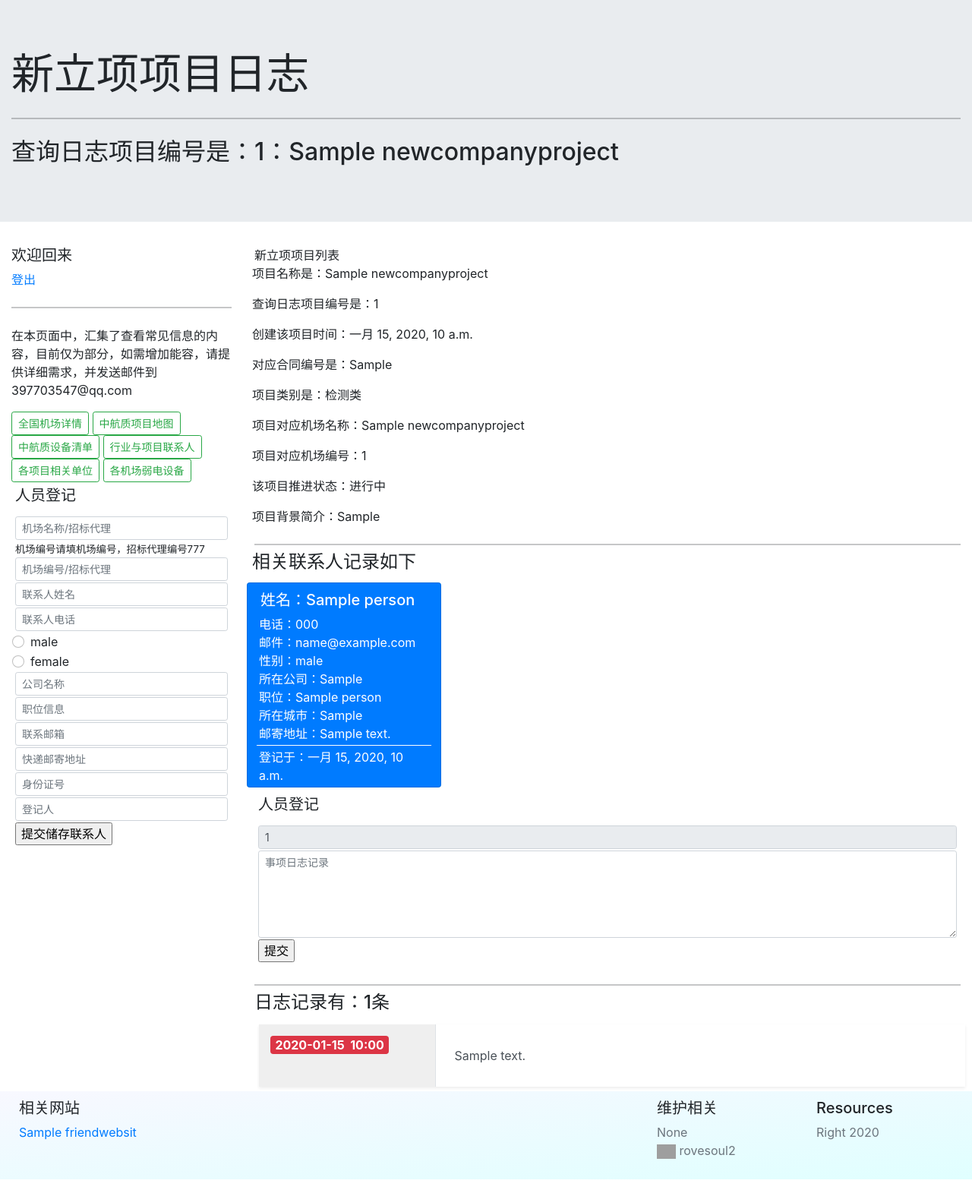
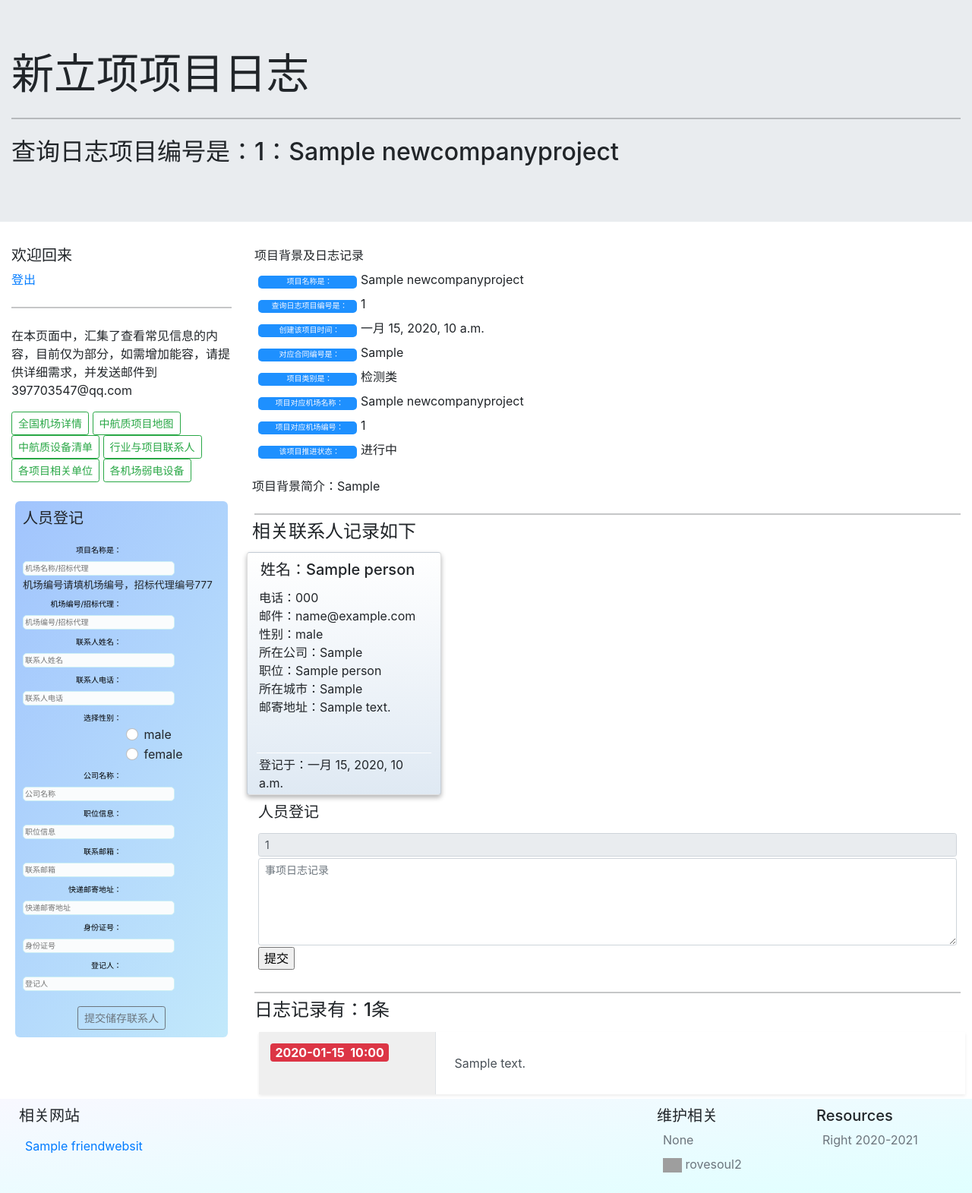
Before and after one commit to rovesoul/zhz_web, a Django app: page /ZHZ/newprojectone/1/ in a window 1280 px wide. Shown: the whole page at 76% size. Run offline with Django 3.2, Linux system fonts and the light colour scheme; tables that the repository leaves empty hold one stand-in row (values such as "Sample post"); grey boxes are pictures that could not be loaded.

Commit message:
调格式一中午~

```diff
--- a/ZHZ_DATABASH/NewProjectView.py
+++ b/ZHZ_DATABASH/NewProjectView.py
@@ -54,10 +54,10 @@ def New_project_oneself(request, NPID):
     print("独立页面", NP_persons)
     FridenWeb = models.FriendWebsit.objects.all()
     dicts = {
-        'pagename': '新立项项目独立页面',
+        'pagename': '项目详情页面',
         'page_title': '新立项项目日志',
         'FriendWeb': FridenWeb.values_list(),
-        'right_title': '新立项项目列表',
+        'right_title': '项目背景及日志记录',
         'NPID': NPID,  # new project项目号
         'NP_message': NP_message,  # new project项目名等
         'NP_Person': NP_persons,
--- a/ZHZ_DATABASH/templates/ZHZ_NP_Note.html
+++ b/ZHZ_DATABASH/templates/ZHZ_NP_Note.html
@@ -8,7 +8,7 @@
           integrity="sha384-BmbxuPwQa2lc/FVzBcNJ7UAyJxM6wuqIj61tLrc4wSX0szH/Ev+nYRRuWlolflfl" crossorigin="anonymous">
     <script src="https://cdn.jsdelivr.net/npm/vue/dist/vue.js"></script>
     <script src="https://unpkg.com/axios/dist/axios.min.js"></script>
-    <title>NewPorject管理</title>
+    <title>{{ pagename }}</title>
     <style type="text/css">
         .tight {
             padding: 0px;
@@ -17,6 +17,41 @@
 
         .input-group-sm {
             margin-bottom: 2px;
+        }
+        #messagelabel{
+            background-color: dodgerblue;
+            color: ghostwhite;
+            font-size:10px;
+            padding: 0px 0px 2px 5px;
+            margin-right:5px;
+            border-radius: 5px;
+            text-align: center ;
+
+            display:inline-block;
+            width:130px;
+
+        }
+        #messagelabel-input{
+            color: black;
+            font-size:10px;
+            padding: 0px 0px 2px 5px;
+            margin-right:5px;
+            border-radius: 5px;
+            text-align: right ;
+            display:inline-block;
+            width:130px;
+
+        }
+        li{
+            margin: 8px;
+            list-style-type:none;
+        }
+        .person-input{
+            border-radius: 5px;
+            font-size: 10px;
+            border:1px solid #cceff5;
+            background:#fafcfd;
+            width: 200px;
         }
     </style>
 </head>
@@ -44,37 +79,46 @@
 
                     <div style="padding: 5px">
 
-                        <form action="/ZHZ/np_creat_person" method="post">
+                        <form action="/ZHZ/np_creat_person" method="post" style="margin-top:20px;padding: 10px;background-image: linear-gradient(120deg, #a1c4fd 0%, #c2e9fb 100%);border-radius: 6px">
                             {% csrf_token %}
                             <h5>人员登记</h5>
                             <p><input type="hidden" name="page" value="{{ page_title }}"></p>
                             <div class="input-group-sm">
-                                <input type="text" name="p_name" class="form-control" aria-label="Sizing example input"
+                                <span id="messagelabel-input" >项目名称是：</span>
+                                <input type="text" name="p_name" class="person-input" aria-label="Sizing example input"
                                        aria-describedby="inputGroup-sizing-sm" placeholder="机场名称/招标代理">
                             </div>
                             <div class="input-group-sm">
                                 <p style="vertical-align: bottom;font-size: smaller;margin-bottom: 0;margin-top: 3px">
                                     机场编号请填机场编号，招标代理编号777</p>
-                                <input type="text" name="p_no" class="form-control" aria-label="Sizing example input"
+                                <span id="messagelabel-input" >机场编号/招标代理：</span>
+                                <input type="text" name="p_no" class="person-input" aria-label="Sizing example input"
                                        aria-describedby="inputGroup-sizing-sm" placeholder="机场编号/招标代理">
                             </div>
                             <div class="input-group-sm">
-                                <input type="hidden" name="NewProjectID" class="form-control"
+                                <span id="messagelabel-input" hidden="hidden">立项项目编号：</span>
+                                <input type="hidden" name="NewProjectID" class="person-input"
                                        aria-label="Sizing example input "
                                        aria-describedby="inputGroup-sizing-sm" placeholder="立项项目编号" value="{{ NPID }}"
                                        readonly="readonly">
                             </div>
                             <div class="input-group-sm">
-                                <input type="text" name="name" class="form-control" aria-label="Sizing example input"
+                                <span id="messagelabel-input" >联系人姓名：</span>
+                                <input type="text" name="name" class="person-input" aria-label="Sizing example input"
                                        aria-describedby="inputGroup-sizing-sm" placeholder="联系人姓名"
                                        aria-describedby="basic-addon1">
                             </div>
 
                             <div class="input-group-sm">
-                                <input type="text" name="phone" class="form-control" aria-label="Sizing example input"
+                                <span id="messagelabel-input" >联系人电话：</span>
+                                <input type="text" name="phone" class="person-input" aria-label="Sizing example input"
                                        aria-describedby="inputGroup-sizing-sm" placeholder="联系人电话">
                             </div>
+                            <div>
+                                <span id="messagelabel-input" >选择性别：</span>
+                            </div>
                             <div class="form-check">
+                                <span id="messagelabel-input" ></span>
                                 <input class="form-check-input" type="radio" name="sex"
                                        id="flexRadioDefault1" value="male">
                                 <label class="form-check-label" checked for="flexRadioDefault1">
@@ -82,39 +126,47 @@
                                 </label>
                             </div>
                             <div class="form-check">
+                                <span id="messagelabel-input" ></span>
                                 <input class="form-check-input" type="radio" name="sex"
-                                       id="flexRadioDefault2" value="male">
+                                       id="flexRadioDefault2" value="female">
                                 <label class="form-check-label" for="flexRadioDefault2">
                                     female
                                 </label>
                             </div>
 
                             <div class="input-group-sm">
-                                <input type="text" name="company" class="form-control" aria-label="Sizing example input"
+                                <span id="messagelabel-input" >公司名称：</span>
+                                <input type="text" name="company" class="person-input" aria-label="Sizing example input"
                                        aria-describedby="inputGroup-sizing-sm" placeholder="公司名称">
                             </div>
                             <div class="input-group-sm">
-                                <input type="text" name="title" class="form-control" aria-label="Sizing example input"
+                                <span id="messagelabel-input" >职位信息：</span>
+                                <input type="text" name="title" class="person-input" aria-label="Sizing example input"
                                        aria-describedby="inputGroup-sizing-sm" placeholder="职位信息">
                             </div>
                             <div class="input-group-sm">
-                                <input type="email" name="email" class="form-control" aria-label="Sizing example input"
+                                <span id="messagelabel-input" >联系邮箱：</span>
+                                <input type="email" name="email" class="person-input" aria-label="Sizing example input"
                                        aria-describedby="inputGroup-sizing-sm" placeholder="联系邮箱">
                             </div>
                             <div class="input-group-sm">
-                                <input type="text" name="address" class="form-control" aria-label="Sizing example input"
+                                <span id="messagelabel-input" >快递邮寄地址：</span>
+                                <input type="text" name="address" class="person-input" aria-label="Sizing example input"
                                        aria-describedby="inputGroup-sizing-sm" placeholder="快递邮寄地址">
                             </div>
                             <div class="input-group-sm">
-                                <input type="text" name="idNO" class="form-control" aria-label="Sizing example input"
+                                <span id="messagelabel-input" >身份证号：</span>
+                                <input type="text" name="idNO" class="person-input" aria-label="Sizing example input"
                                        aria-describedby="inputGroup-sizing-sm" placeholder="身份证号">
                             </div>
                             <div class="input-group-sm">
-                                <input type="text" name="up_name" class="form-control" aria-label="Sizing example input"
+                                <span id="messagelabel-input" >登记人：</span>
+                                <input type="text" name="up_name" class="person-input" aria-label="Sizing example input"
                                        aria-describedby="inputGroup-sizing-sm" placeholder="登记人">
                             </div>
 
-                            <p><input type="submit" value="提交储存联系人"></p>
+                            <div style="text-align: center;font-size: 10px;margin-top: 20px"><input class="btn btn-outline-secondary btn-sm" type="submit" value="提交储存联系人"></div>
+
                         </form>
                     </div>
 
@@ -128,16 +180,16 @@
         <div class="col-sm-9">
             {{ right_title }}
             <div class="row align-items-start">
-                <div>
-                    <p>项目名称是：{{ NP_message.NewProject_name }}</p>
-                    <p>查询日志项目编号是：{{ NP_message.NewProjectID }}</p>
-                    <p>创建该项目时间：{{ NP_message.c_time }}</p>
-                    <p>对应合同编号是：{{ NP_message.Contracts_no }}</p>
-                    <p>项目类别是：{{ NP_message.NewProject_type }}</p>
-                    <p>项目对应机场名称：{{ NP_message.p_name }}</p>
-                    <p>项目对应机场编号：{{ NP_message.p_no }}</p>
-                    <p>该项目推进状态：{{ NP_message.NewProject_status }}</p>
-                </div>
+                <ul>
+                    <li > <span id="messagelabel" >项目名称是：</span>{{ NP_message.NewProject_name }}</li>
+                    <li ><span id="messagelabel" >查询日志项目编号是：</span>{{ NP_message.NewProjectID }}</li>
+                    <li ><span id="messagelabel" >创建该项目时间：</span>{{ NP_message.c_time }}</li>
+                    <li ><span id="messagelabel" >对应合同编号是：</span>{{ NP_message.Contracts_no }}</li>
+                    <li ><span id="messagelabel" >项目类别是：</span>{{ NP_message.NewProject_type }}</li>
+                    <li ><span id="messagelabel" >项目对应机场名称：</span>{{ NP_message.p_name }}</li>
+                    <li ><span id="messagelabel" >项目对应机场编号：</span>{{ NP_message.p_no }}</li>
+                    <li ><span id="messagelabel" >该项目推进状态：</span>{{ NP_message.NewProject_status }}</li>
+                </ul>
                 <p>项目背景简介：{{ NP_message.NewProjectDoc }}</p>
             </div>
             <hr class="my-2">
@@ -145,9 +197,10 @@
                 <h4 style="display: inline-flex">相关联系人记录如下</h4>
 
                 {% for i in NP_Person %}
-                    <div class="card text-white bg-primary " style="max-width: 16rem;margin: 5px">
+                    <div class="card  " style="min-height:20em;max-width: 16rem;margin: 5px;background-image: linear-gradient(to top, #dfe9f3 0%, white 100%);box-shadow: 0 0 0 0.1px hsla(0,0%,100%,.2) inset,
+                                    0 .2em 0.4em rgba(0, 0, 0, 0.3);">
                         <div style="padding: 5px;margin-top: 5px">
-                            <h5 class="card-title" style="margin: 0px">姓名：{{ i.name }}</h5>
+                            <h5 class="card-title" style="margin-bottom:5px">姓名：{{ i.name }}</h5>
                         </div>
                         <div class="card-body" style="padding: 3px">
                             <p class="card-text tight">电话：{{ i.phone }}</p>
--- a/ZHZ_DATABASH/templates/ZHZ_createNP_Page.html
+++ b/ZHZ_DATABASH/templates/ZHZ_createNP_Page.html
@@ -17,6 +17,10 @@
 
         .input-group-sm {
             margin-bottom: 2px;
+        }
+        .input-group-text{
+            display:inline-block;
+            width:130px;
         }
     </style>
 </head>
@@ -53,7 +57,7 @@
                                        placeholder="查找内容" v-model="findtext">
                             </div>
                             <div class="col-auto">
-                                <a type="submit" class=" btn-primary mb-3" @click="findtextdata">查找</a>
+                                <a class="btn btn-primary" style="color: azure" @click="findtextdata">查找</a>
                             </div>
                             <p v-if="findtextready">查找{{ findtextready }}内容结果如下({{ airports.length }}条)：</p>
                         </form>
--- a/ZHZ_DATABASH/templates/footers.html
+++ b/ZHZ_DATABASH/templates/footers.html
@@ -35,7 +35,7 @@
                 <div class="col-6 order-1 col-md-2 order-md-2">
                     <h5>Resources</h5>
                     <ul class="list-unstyled">
-                        <li><a class="text-muted" href="">Right 2020</a></li>
+                        <li><a class="text-muted" href="">Right 2020-2021</a></li>
                     </ul>
                 </div>
             </div>
```
Also changed, not shown: ZHZ_DATABASH/templates/ZHZ_NewProject.html (+11 -13 lines).
